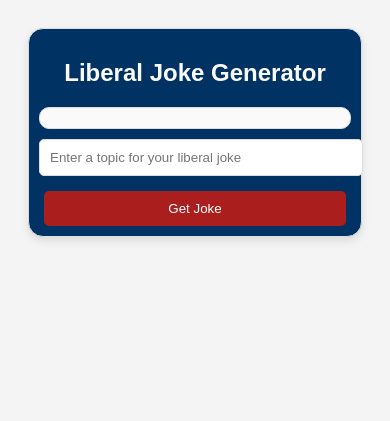
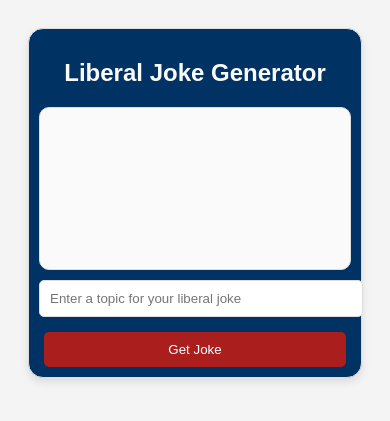
Before and after one commit to redelephantrepublican/joke-assistant, a Flask app: page / in a window 390 px wide. Shown: the top 421 px of the page. Run offline with Flask 3, Linux system fonts and the light colour scheme.

Commit message:
Updated mobile responsiveness

```diff
--- a/templates/index.html
+++ b/templates/index.html
@@ -81,7 +81,7 @@
 @media only screen and (max-width: 400px) {
     #chatbox {
         width: 100%; /* Adjust width for smaller screens */
-        height: auto; /* Optional: Adjust height for smaller screens */
+        height: 350px; /* Adjust height for smaller screens */
         padding: 10px; /* Reduce padding on smaller screens */
     }
 
```
